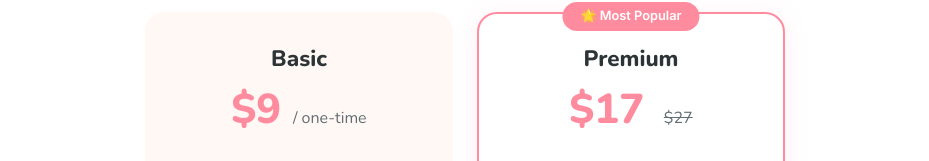
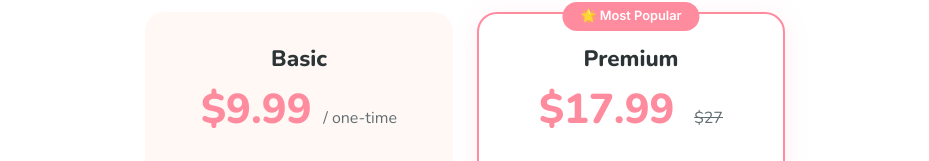
Before and after one commit to SamJiao823/babylens, a website: page index.html in a window 1280 px wide. Shown: the part 2782-2943 px from the top of the page, without its empty margins (175-1104 px from the left). Drawn offline with nearby package versions, Linux system fonts and the light colour scheme.

Commit message:
fix: sync pricing display with PayPal actual charges (.99 / 7.99)

```diff
--- a/index.html
+++ b/index.html
@@ -805,7 +805,7 @@
 
       <button class="cta-button" id="generateBtn">
         ✨ See Plans & Pricing
-        <span class="sub">Starting at $9 · One-time payment</span>
+        <span class="sub">Starting at $9.99 · One-time payment</span>
       </button>
 
       <div class="trust">
@@ -971,7 +971,7 @@
       <div class="pricing-grid">
         <div class="pricing-card">
           <h3>Basic</h3>
-          <div class="price">$9 <span>/ one-time</span></div>
+          <div class="price">$9.99 <span>/ one-time</span></div>
           <ul>
             <li>✅ 8 HD baby photos (4 boy + 4 girl)</li>
             <li>✅ Realistic AI generation</li>
@@ -994,7 +994,7 @@
         <div class="pricing-card featured">
           <div class="popular-badge">🌟 Most Popular</div>
           <h3>Premium</h3>
-          <div class="price">$17 <span class="old-price">$27</span></div>
+          <div class="price">$17.99 <span class="old-price">$27</span></div>
           <ul>
             <li>✅ 32 photos across all life stages</li>
             <li>✅ Baby · Teen · Adult · Elderly</li>
```
